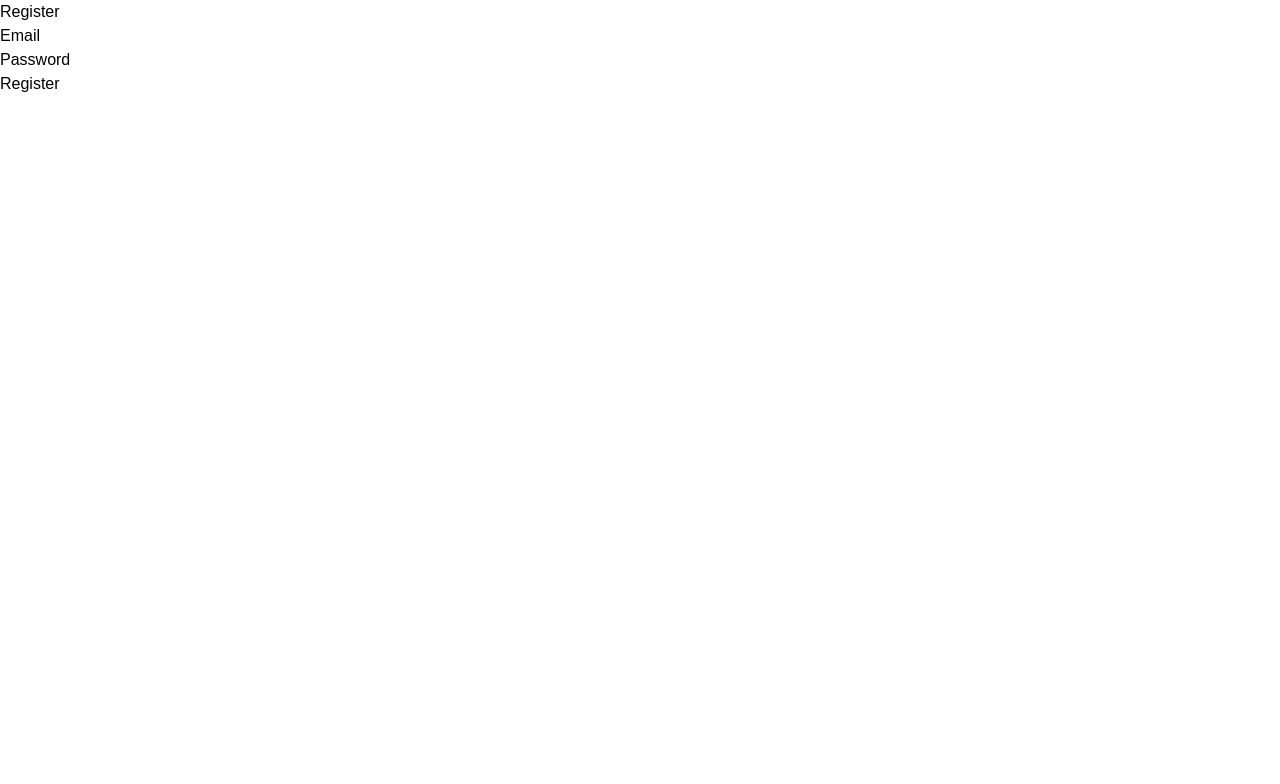
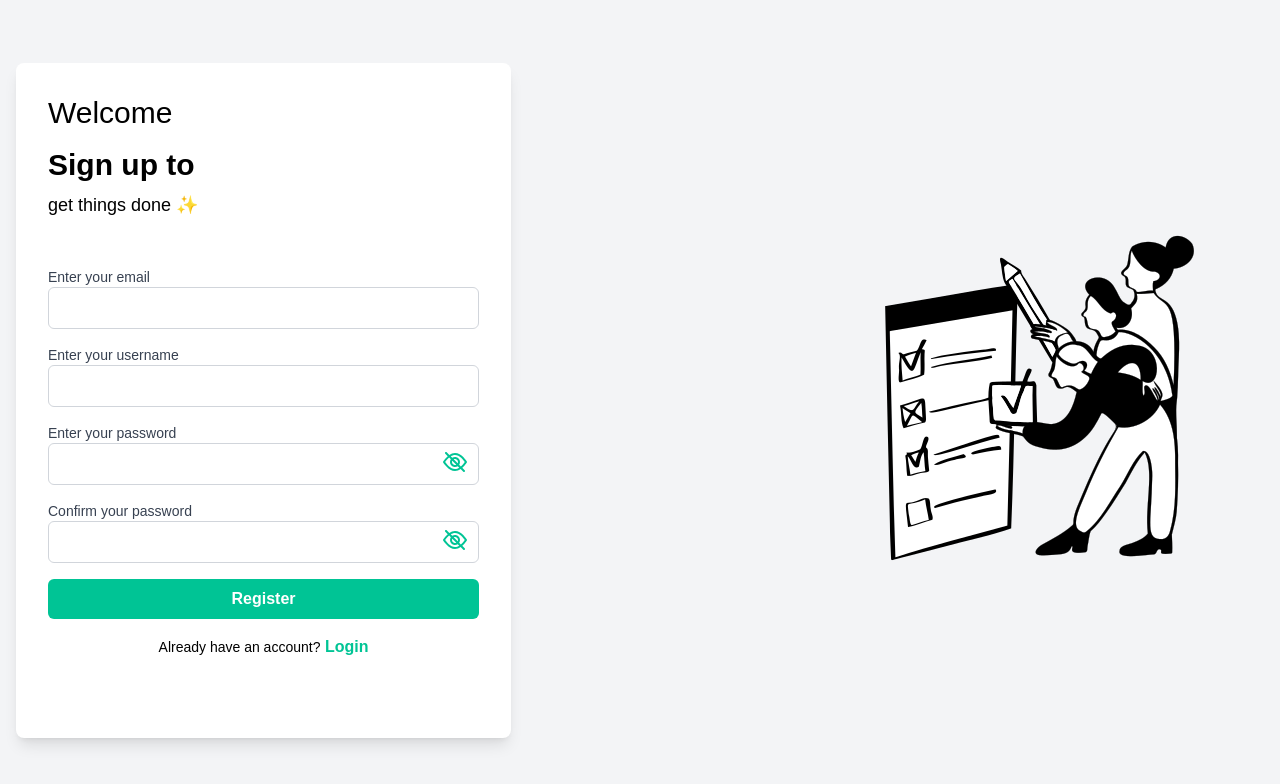
Before and after one commit to a-amato3/Checked-App, a React (Create React App) app in the folder frontend/: page /register in a window 1280 px wide. Shown: the top 784 px of the page. Built offline with nearby package versions, Linux system fonts and the light colour scheme; the HTML template or start-up script is replaced by a standard one.

Commit message:
make register page good with login

```diff
--- a/frontend/public/index.html
+++ b/frontend/public/index.html
@@ -24,7 +24,7 @@
       work correctly both with client-side routing and a non-root public URL.
       Learn how to configure a non-root public URL by running `npm run build`.
     -->
-    <title>React App</title>
+    <title>Checked</title>
   </head>
   <body>
     <noscript>You need to enable JavaScript to run this app.</noscript>
--- a/frontend/src/pages/Login.tsx
+++ b/frontend/src/pages/Login.tsx
@@ -64,7 +64,6 @@ const Login: React.FC = () => {
               <input
                 type={passwordVisible ? "text" : "password"}
                 id="password"
-                placeholder="Enter password"
                 className="w-full px-4 py-2 border border-gray-300 rounded-md focus:outline-none focus:ring-2 focus:ring-indigo-500"
                 value={password}
                 onChange={(e) => setPassword(e.target.value)}
@@ -107,7 +106,7 @@ const Login: React.FC = () => {
           </div>
         </div>
 
-        <div className="hidden md:flex justify-center items-center w-[368px] h-[368px] mx-8">
+        <div className="hidden md:flex justify-center items-center w-[368px] h-[368px] mx-12">
           <img
             src={illustration}
             alt="Illustration"
--- a/frontend/src/pages/Register.tsx
+++ b/frontend/src/pages/Register.tsx
@@ -1,10 +1,16 @@
-import React, { useState } from 'react';
-import { useNavigate } from 'react-router-dom';
-import { getAuth, createUserWithEmailAndPassword, signInWithEmailAndPassword } from 'firebase/auth';
+import React, { useState } from "react";
+import { Link, useNavigate } from "react-router-dom";
+import { getAuth, createUserWithEmailAndPassword } from "firebase/auth";
+import illustration from "../images/logo.png";
+import { ReactComponent as CrossEye } from "../images/cross-eye.svg";
 
 const Register: React.FC = () => {
-  const [email, setEmail] = useState('');
-  const [password, setPassword] = useState('');
+  const [email, setEmail] = useState("");
+  const [username, setUsername] = useState("");
+  const [password, setPassword] = useState("");
+  const [confirmPassword, setConfirmPassword] = useState("");
+  const [passwordVisible, setPasswordVisible] = useState(false);
+  const [confirmPasswordVisible, setConfirmPasswordVisible] = useState(false);
   const [error, setError] = useState<string | null>(null);
   const navigate = useNavigate();
   const auth = getAuth();
@@ -12,44 +18,147 @@ const Register: React.FC = () => {
   const handleRegister = async (e: React.FormEvent) => {
     e.preventDefault();
 
+    if (password !== confirmPassword) {
+      setError("Passwords do not match");
+      return;
+    }
+
     try {
       await createUserWithEmailAndPassword(auth, email, password);
-
-      // Automatically log the user in after registration
-      await signInWithEmailAndPassword(auth, email, password);
-
-      // Redirect to the dashboard or another page after login
-      navigate('/dashboard');
+      navigate("/dashboard");
     } catch (err: any) {
       setError(err.message);
     }
   };
 
+  const togglePasswordVisibility = () => {
+    setPasswordVisible(!passwordVisible);
+  };
+
+  const toggleConfirmPasswordVisibility = () => {
+    setConfirmPasswordVisible(!confirmPasswordVisible);
+  };
+
   return (
-    <div>
-      <h2>Register</h2>
+    <div className="min-h-screen flex justify-center items-center bg-gray-100 px-4 py-8">
+      <div className="flex justify-between items-center w-full max-w-screen-xl">
+        <div className="bg-white p-8 rounded-lg shadow-lg w-[495px] h-[675px] flex flex-col">
+          <div className="text-start">
+            <h2 className="text-3xl mb-4">Welcome</h2>
+            <p className="text-3xl font-bold mb-2">Sign up to</p>
+            <p className="text-lg mb-12">get things done ✨</p>
+          </div>
           <form onSubmit={handleRegister}>
-        <div>
-          <label>Email</label>
+            <div className="mb-4">
+              <label
+                htmlFor="email"
+                className="block text-sm font-medium text-gray-700"
+              >
+                Enter your email
+              </label>
               <input
                 type="email"
+                id="email"
+                className="w-full px-4 py-2 border border-gray-300 rounded-md focus:outline-none focus:ring-2 focus:ring-indigo-500"
                 value={email}
                 onChange={(e) => setEmail(e.target.value)}
-            required
               />
             </div>
-        <div>
-          <label>Password</label>
+
+            <div className="mb-4">
+              <label
+                htmlFor="username"
+                className="block text-sm font-medium text-gray-700"
+              >
+                Enter your username
+              </label>
               <input
-            type="password"
+                type="text"
+                id="username"
+                className="w-full px-4 py-2 border border-gray-300 rounded-md focus:outline-none focus:ring-2 focus:ring-indigo-500"
+                value={username}
+                onChange={(e) => setUsername(e.target.value)}
+              />
+            </div>
+
+            <div className="mb-4 relative">
+              <label
+                htmlFor="password"
+                className="block text-sm font-medium text-gray-700"
+              >
+                Enter your password
+              </label>
+              <input
+                type={passwordVisible ? "text" : "password"}
+                id="password"
+                className="w-full px-4 py-2 border border-gray-300 rounded-md focus:outline-none focus:ring-2 focus:ring-indigo-500"
                 value={password}
                 onChange={(e) => setPassword(e.target.value)}
-            required
+              />
+              <button
+                type="button"
+                onClick={togglePasswordVisibility}
+                className="absolute inset-y-0 right-0 flex items-center pr-3"
+              >
+                <CrossEye className="w-6 h-6 mt-4 text-gray-500" />
+              </button>
+            </div>
+
+            <div className="mb-4 relative">
+              <label
+                htmlFor="confirmPassword"
+                className="block text-sm font-medium text-gray-700"
+              >
+                Confirm your password
+              </label>
+              <input
+                type={confirmPasswordVisible ? "text" : "password"}
+                id="confirmPassword"
+                className="w-full px-4 py-2 border border-gray-300 rounded-md focus:outline-none focus:ring-2 focus:ring-indigo-500"
+                value={confirmPassword}
+                onChange={(e) => setConfirmPassword(e.target.value)}
+              />
+              <button
+                type="button"
+                onClick={toggleConfirmPasswordVisibility}
+                className="absolute inset-y-0 right-0 flex items-center pr-3"
+              >
+                <CrossEye className="w-6 h-6 mt-4 text-gray-500" />
+              </button>
+            </div>
+
+            {error && <p className="text-red-500 text-sm mb-4">{error}</p>}
+
+            <button
+              type="submit"
+              className="w-full bg-[#00C495] text-white py-2 rounded-md font-bold"
+            >
+              Register
+            </button>
+          </form>
+
+          <div className="mt-4 text-center">
+            <span className="text-sm text-">Already have an account?</span>
+            <span>
+              {" "}
+              <Link
+                to="/"
+                className="text-[#00C495] hover:text-teal-600 font-bold"
+              >
+                Login
+              </Link>
+            </span>
+          </div>
+        </div>
+
+        <div className="hidden md:flex justify-center items-center w-[368px] h-[368px] mx-12">
+          <img
+            src={illustration}
+            alt="Illustration"
+            className="w-full h-full object-cover"
           />
         </div>
-        <button type="submit">Register</button>
-      </form>
-      {error && <p>{error}</p>}
+      </div>
     </div>
   );
 };
```
Lines whose indentation alone changed are shown as unchanged.
